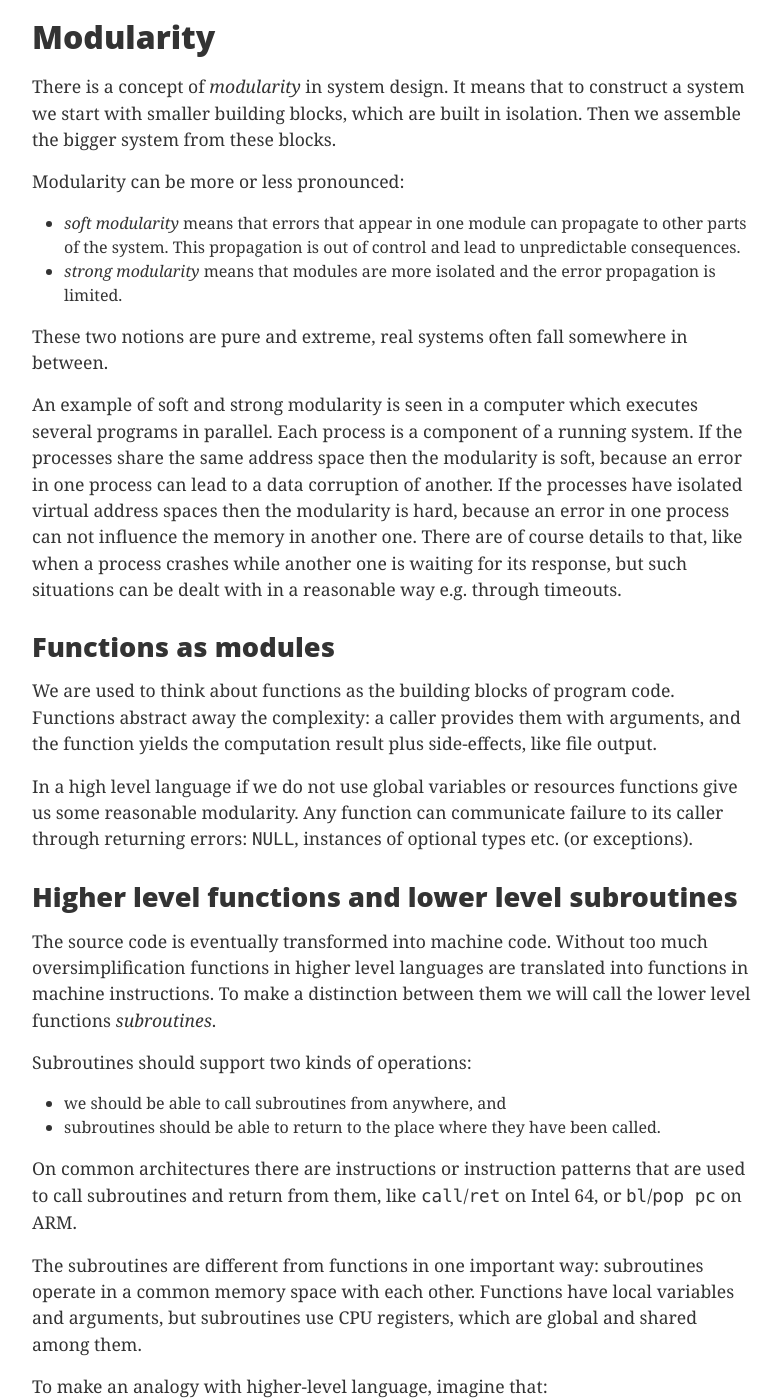
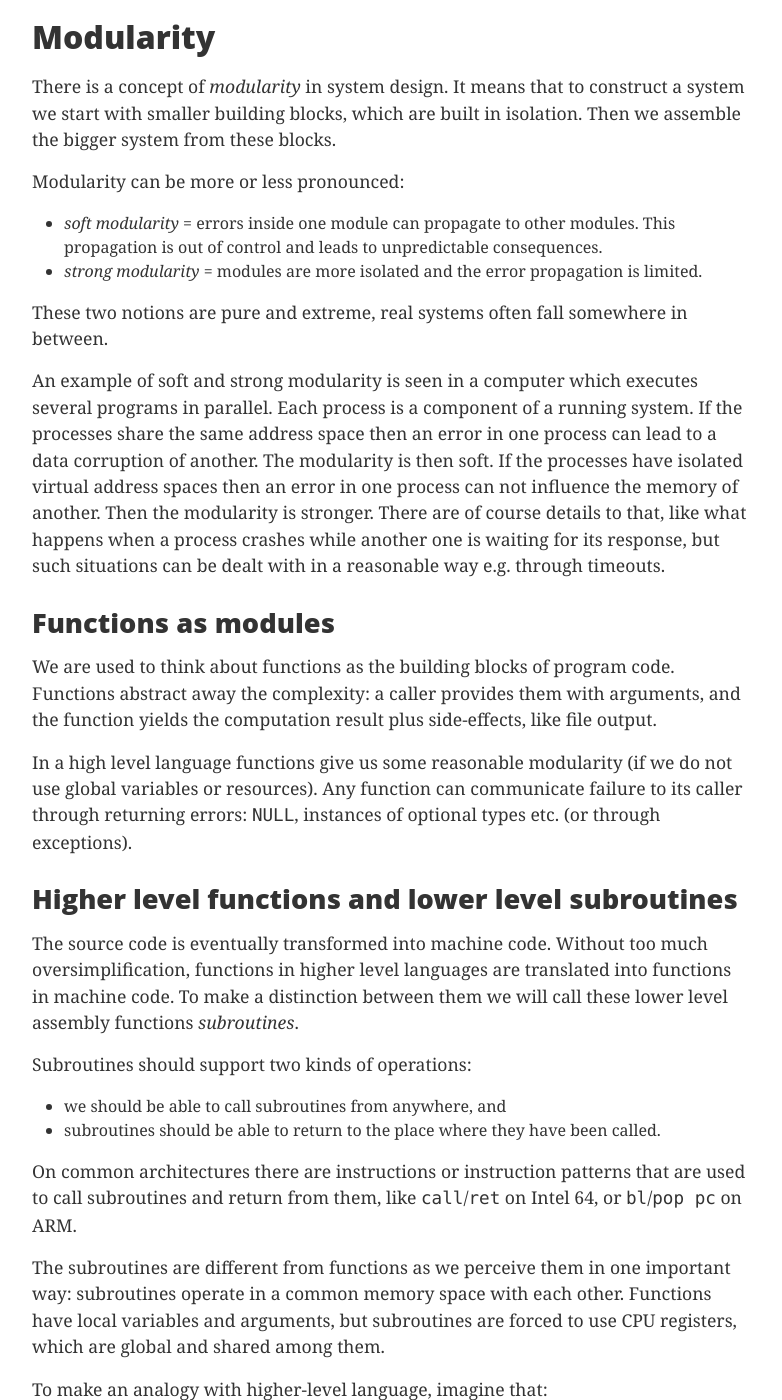
Before and after one commit to sayon/blog, a Jekyll site: the page built from _posts/2020-12-12-when-functions-dissolve.md, in a window 1280 px wide and 1400 px high, scrolled down 624 px. Shown: the whole window, without its empty margins (248-1030 px from the left). Built offline with Jekyll 4.4.1, drawn with Linux system fonts in a browser that asks for light colours; nearby versions of some CDN libraries; comment, search, counter and statistics services are not loaded; some of the changed text lies outside the part shown.

Commit message:
fix typos

````diff
--- a/_posts/2020-12-12-when-functions-dissolve.md
+++ b/_posts/2020-12-12-when-functions-dissolve.md
@@ -31,8 +31,8 @@ Then we assemble the bigger system from these blocks.
 
 Modularity can be more or less pronounced:
 
-- *soft modularity* means that errors that appear in one module can propagate to other parts of the system. This propagation is out of control and lead to unpredictable consequences.
-- *strong modularity* means that modules are more isolated and the error propagation is limited.
+- *soft modularity* = errors inside one module can propagate to other modules. This propagation is out of control and leads to unpredictable consequences.
+- *strong modularity* = modules are more isolated and the error propagation is limited.
 
 These two notions are pure and extreme, real systems often fall somewhere in
 between.
@@ -40,14 +40,14 @@ between.
 An example of soft and strong modularity is seen in a computer which executes
 several programs in parallel.
 Each process is a component of a running system.
-If the processes share the same address space then the modularity is soft,
-because an error in one process can lead to a data corruption of another.
-If the processes have isolated virtual address spaces then the modularity is
-hard, because an error in one process can not influence the memory in another
-one.
-There are of course details to that, like when a process crashes while another
-one is waiting for its response, but such situations can be dealt with in a
-reasonable way e.g. through timeouts.
+If the processes share the same address space then an error in one process can lead to a data corruption of another.
+The modularity is then soft.
+If the processes have isolated virtual address spaces then an error in one
+process can not influence the memory of another.
+Then the modularity is stronger.
+There are of course details to that, like what happens when a process crashes
+while another one is waiting for its response, but such situations can be dealt
+with in a reasonable way e.g. through timeouts.
 
 ## Functions as modules
 
@@ -56,17 +56,17 @@ Functions abstract away the complexity: a caller provides them with arguments,
 and the function yields the computation result plus side-effects, like file
 output.
 
-In a high level language if we do not use global variables or resources
-functions give us some reasonable modularity.
+In a high level language functions give us some reasonable modularity (if we do
+not use global variables or resources).
 Any function can communicate failure to its caller through returning errors:
-`NULL`, instances of optional types etc. (or exceptions).
+`NULL`, instances of optional types etc. (or through exceptions).
 
 ## Higher level functions and lower level subroutines
 
 The source code is eventually transformed into machine code. Without too much
-oversimplification functions in higher level languages are translated into
-functions in machine instructions. To make a distinction between them we will
-call the lower level functions *subroutines*.
+oversimplification, functions in higher level languages are translated into
+functions in machine code. To make a distinction between them we will
+call these lower level assembly functions *subroutines*.
 
 Subroutines should support two kinds of operations:
 
@@ -77,10 +77,10 @@ On common architectures there are instructions or instruction patterns that are
 used to call subroutines and return from them, like `call`/`ret` on Intel 64, or
 `bl`/`pop pc` on ARM.
 
-The subroutines are different from functions in one important way:
+The subroutines are different from functions as we perceive them in one important way:
 subroutines operate in a common memory space with each other.
-Functions have local variables and arguments, but subroutines use CPU registers,
-which are global and shared among them.
+Functions have local variables and arguments, but subroutines are forced to use
+CPU registers, which are global and shared among them.
 
 To make an analogy with higher-level language, imagine that:
 
@@ -101,7 +101,8 @@ how they function and what possibilities it offers to us.
 The rest of this post uses the assembly code as a device to tell about two
 interesting concepts: tail-call elimination and coroutines.
 We are going to optimize the subroutine `print_newline` in several stages up to
-the point that it is going to lose its shape as an isolated subroutine.
+the point that it is going to lose its shape as an isolated subroutine and get
+reduced to one instruction.
 
 
 ```nasm
````
